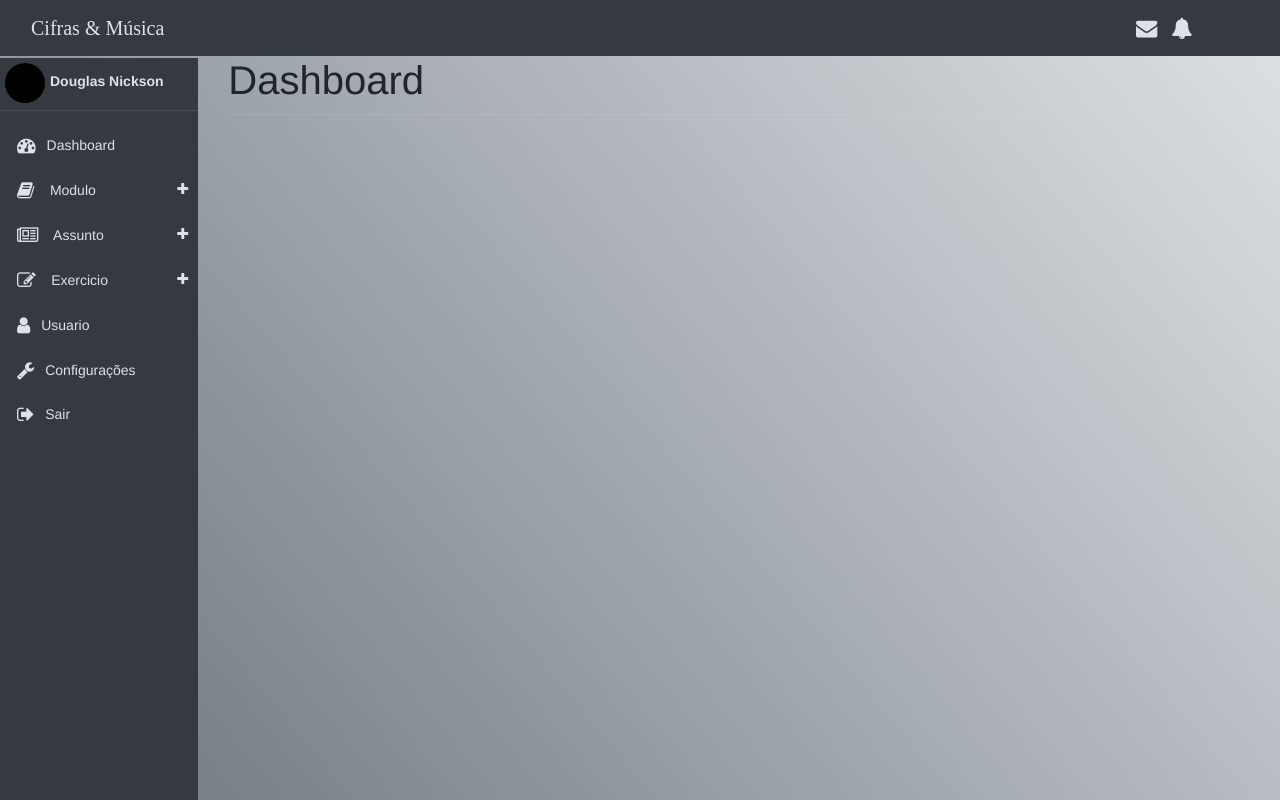
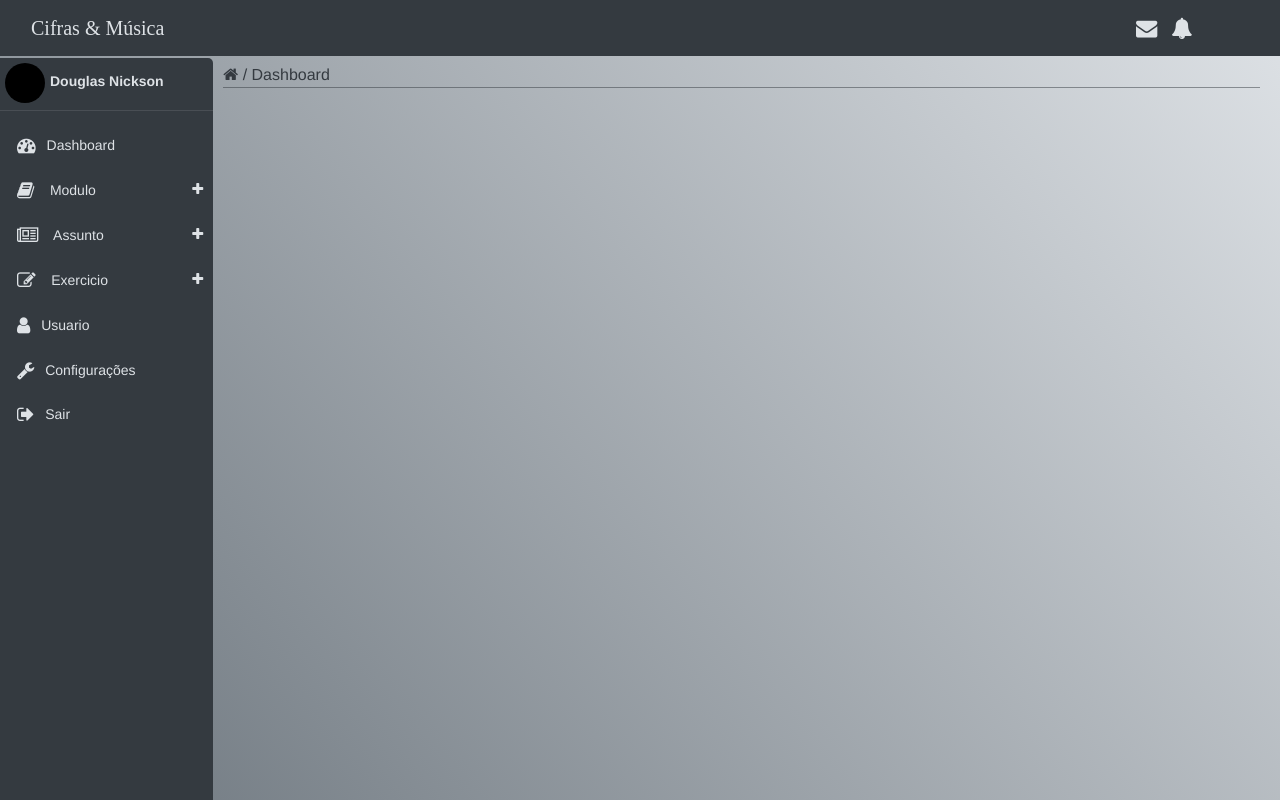
Before and after one commit to douglasnickson/Cifras-Musica-WEB, a plain HTML site: page index.html in a window 1280 px wide. Drawn offline with Linux system fonts and the light colour scheme.

Commit message:
Menu da sidebar funcionando corretamento

```diff
--- a/css/style.css
+++ b/css/style.css
@@ -15,6 +15,17 @@ body {
 	background-attachment: fixed;
 	font-family: Helvetica,Arial,sans-serif;
 	overflow-x: hidden;
+}
+
+a {
+
+    color: #dee2e6;
+    text-decoration: none;
+}
+
+a:hover {
+    color: darkgrey;
+    text-decoration: none;
 }
 
 /* -- NAVBAR --  */
@@ -50,6 +61,12 @@ body {
 }
 
 /* -- Menu Lateral -- */
+
+.col-sm-2 {
+    padding: 0;
+    margin-top: 2px;
+}
+
 .nav-side-menu {
     font-family: Helvetica,Arial,sans-serif;
     color: #dee2e6;
@@ -57,6 +74,7 @@ body {
     font-size: 14px;
     margin-bottom: -9999px;
     padding-bottom: 9999px;
+    border-top-right-radius: 5px;
 
 }
 
@@ -70,15 +88,6 @@ body {
 
 }
 
-.children>li>a:hover {
-    background: none;
-    color: darkgrey;
-}
-
-.divider {
-    border-bottom: 1px solid rgba(255, 255, 255, 0.1);
-    margin: 10px 0; }
-
 .nav-side-menu a {
     display: block;
     color: #dee2e6;
@@ -90,12 +99,17 @@ body {
     background: #4f5b69;
 }
 
-.col-sm-2 {
-    padding-left: 0;
-    margin-top: 2px;
+.children>li>a:hover {
+    background: none;
+    color: darkgrey;
 }
 
-.img-perfil {
+.divider {
+    border-bottom: 1px solid rgba(255, 255, 255, 0.1);
+    margin: 10px 0; }
+
+
+.sidebar-profile-pic {
     width: 40px;
     height: 40px;
     background-color: black;
@@ -104,7 +118,7 @@ body {
     float: left;
 }
 
-.nome-perfil {
+.sidebar-profile-name {
     margin-top: 5px;
     font-weight: bold;
 }
@@ -112,4 +126,29 @@ body {
 
 /* -- Conteudo -- */
 
+.col-sm-10 {
+    padding-left: 5px;
+}
+
+.dashboard {
+    color: #dee2e6;
+    margin: 2px 0;
+    padding: 5px 5px 0 5px;
+    font-family: Helvetica,Arial,sans-serif;
+}
+
+.dashboard-path {
+    color: #343a40;
+    border-bottom: 1px solid rgba(52, 58, 64, 0.5);
+}
+
+.dashboard-path a {
+    color: #343a40;
+}
+
+.dashboard-path a:hover {
+    color: #6c757d;
+    background: none;
+}
+
 /* -- Rodape -- */
--- a/index.html
+++ b/index.html
@@ -48,16 +48,19 @@
 
 <div class="container-fluid">
     <div class="row">
+
         <!-- Inicio Sidebar -->
-        <div class="col-sm-2" id="nav-side-menu">
+        <div class="col-sm-2 sidebar" id="nav-side-menu">
             <div class="nav-side-menu bg-dark" >
-                <div class="img-perfil"></div>
-                <span class="nav-link nome-perfil">Douglas Nickson</span>
+
+                <div class="sidebar-profile-pic"></div>
+                <span class="nav-link sidebar-profile-name">Douglas Nickson</span>
                 <div class="divider"></div>
+
                 <ul class="nav" style="display:block;">
                     <li><a href="#"><i class="fa-lg fa fa-dashboard" aria-hidden="true"></i> Dashboard</a></li>
                     <li class="parent"><a data-toggle="collapse" href="#modulo-item-1">
-                        <em class="fa-lg fa fa-book">&nbsp;</em> Modulo <span data-toggle="collapse" href="#sub-item-1" class="icon pull-right"><em class="fa fa-plus"></em></span></a>
+                        <i class="fa-lg fa fa-book">&nbsp;</i> Modulo <span data-toggle="collapse" href="#sub-item-1" class="icon pull-right"><em class="fa fa-plus"></em></span></a>
                         <ul class="children collapse" id="modulo-item-1">
                             <li><a class="" href="#">
                                 <span class="fa fa-arrow-right">&nbsp;</span> Cadastrar Modulo
@@ -68,7 +71,7 @@
                         </ul>
                     </li>
                     <li class="parent"><a data-toggle="collapse" href="#assunto-item-1">
-                        <em class="fa-lg fa fa-newspaper-o">&nbsp;</em> Assunto <span data-toggle="collapse" href="#sub-item-1" class="icon pull-right"><em class="fa fa-plus"></em></span></a>
+                        <i class="fa-lg fa fa-newspaper-o">&nbsp;</i> Assunto <span data-toggle="collapse" href="#sub-item-1" class="icon pull-right"><em class="fa fa-plus"></em></span></a>
                         <ul class="children collapse" id="assunto-item-1">
                             <li><a class="" href="#">
                                 <span class="fa fa-arrow-right">&nbsp;</span> Cadastrar Assunto
@@ -79,7 +82,7 @@
                         </ul>
                     </li>
                     <li class="parent "><a data-toggle="collapse" href="#exercicio-item-1">
-                        <em class="fa-lg fa fa-pencil-square-o">&nbsp;</em> Exercicio <span data-toggle="collapse" href="#sub-item-1" class="icon pull-right"><em class="fa fa-plus"></em></span></a>
+                        <i class="fa-lg fa fa-pencil-square-o">&nbsp;</i> Exercicio <span data-toggle="collapse" href="#sub-item-1" class="icon pull-right"><em class="fa fa-plus"></em></span></a>
                         <ul class="children collapse" id="exercicio-item-1">
                             <li><a class="" href="#">
                                 <span class="fa fa-arrow-right">&nbsp;</span> Cadastrar Exercicio
@@ -98,9 +101,18 @@
             </div>
         </div><!-- Fim Sidebar -->
 
-        <div class="col-sm-8">
-            <h1>Dashboard</h1>
-            <div class="divider"></div>
+        <div class="col-sm-10">
+
+            <section class="dashboard">
+
+                <div class="dashboard-path">
+                    <a href="#"><i class="fa fa-home" aria-hidden="true"></i></a>
+                    <span> / </span>
+                    <a href="#">Dashboard</a>
+                </div>
+
+            </section>
+
         </div>
     </div>
 </div>
@@ -111,5 +123,6 @@
 <script src="bootstrap/js/bootstrap.min.js"></script>
 <script src="js/custom.js"></script>
 
+
 </body>
 </html>
--- a/js/custom.js
+++ b/js/custom.js
@@ -1,6 +1,5 @@
-!function ($) {
-    $(document).on("click","ul.nav li.parent > a ", function(){
-        $(this).find('em').toggleClass("fa fa-minus");
-    });
-    $(".sidebar span.icon").find('em:first').addClass("fa fa-plus");
-}
+
+//Alterando o Icone de + e - da sidebar
+$("ul.nav li.parent>a").click(function(){
+    $(this).find('em').toggleClass("fa-minus");
+});
```
